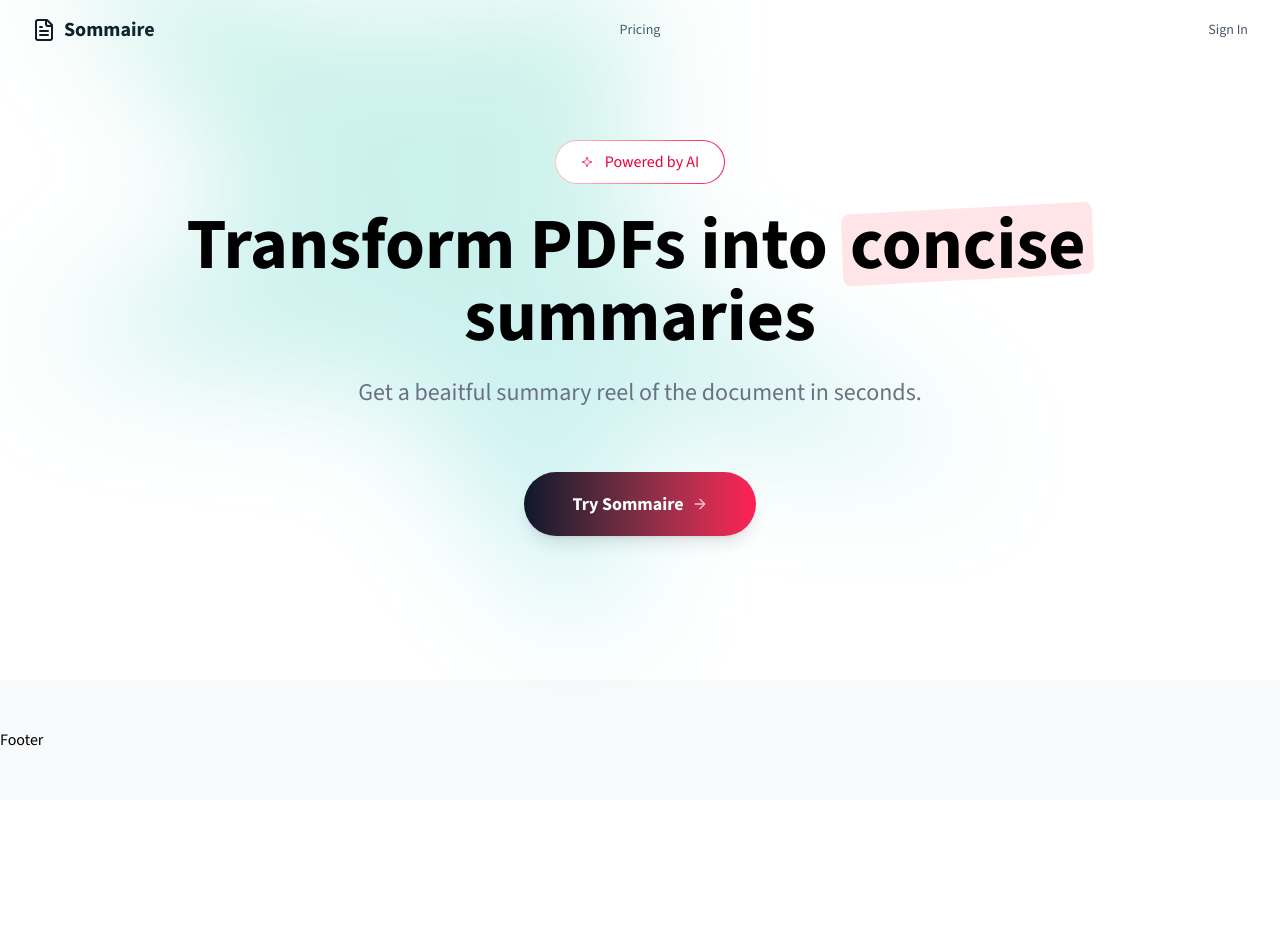
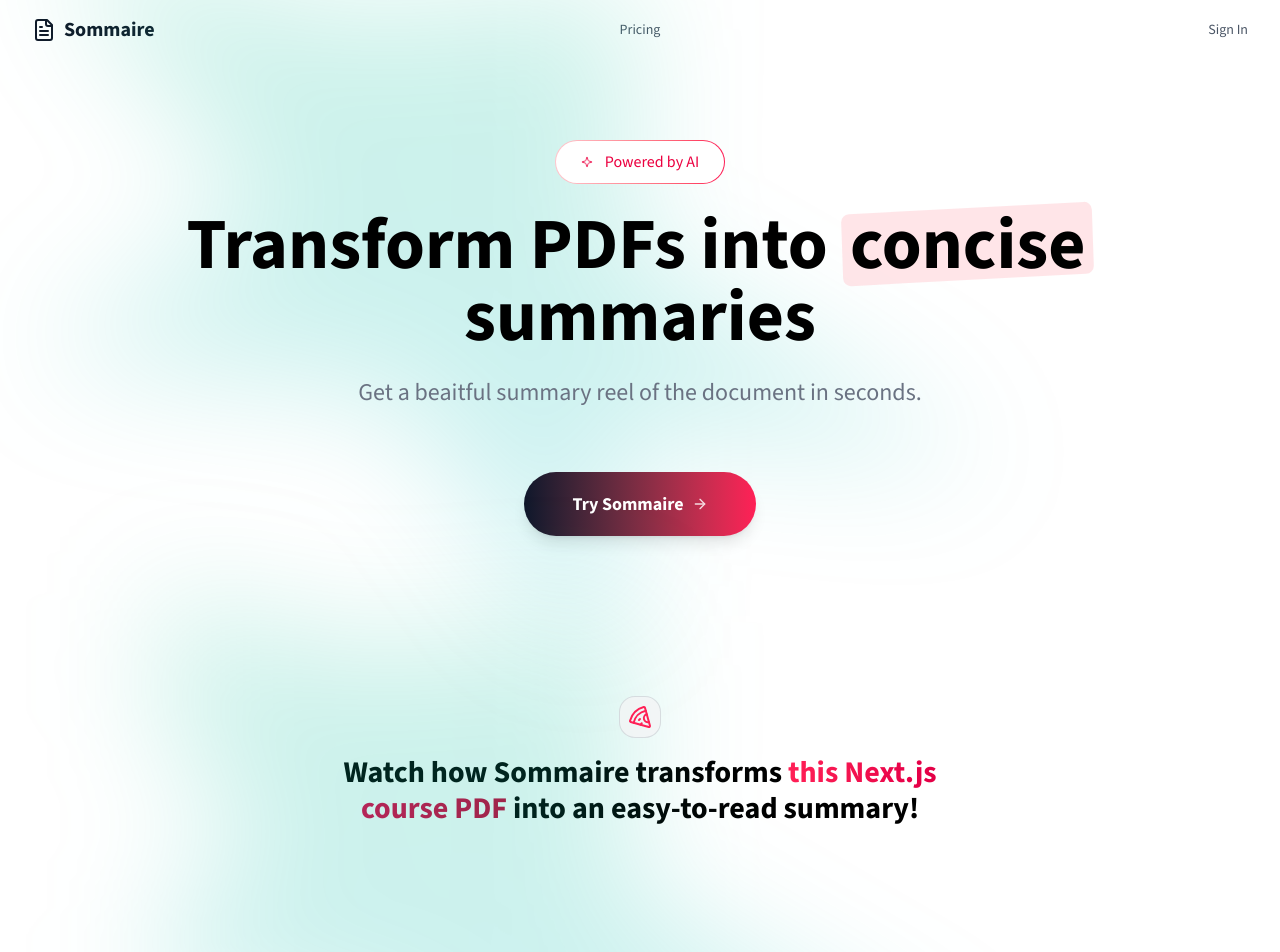
Before and after one commit to masterix09/sommaireAI, a Next.js app: page / in a window 1280 px wide. Shown: the top 952 px of the page. Before the commit the page ends 800 px from the top, so only its background shows below. Built offline with nearby package versions, Linux system fonts and the light colour scheme.

Commit message:
finish implement demo-section

```diff
--- a/app/page.tsx
+++ b/app/page.tsx
@@ -1,4 +1,5 @@
 import BGGradient from "@/components/common/bg-gradient";
+import DemoSection from "@/components/home/demo-section";
 import HeroSection from "@/components/home/hero-section";
 
 export default function Home() {
@@ -8,8 +9,8 @@
       <div className="flex flex-col">
         <HeroSection />
       </div>
-      {/* <DemoSecton />
-      <HowItWorksSection />
+      <DemoSection />
+      {/* <HowItWorksSection />
       <PricingSection />
       <CTASection /> */}
     </div>
--- /dev/null
+++ b/components/home/demo-section.tsx
@@ -0,0 +1,32 @@
+import React from "react";
+import BGGradient from "../common/bg-gradient";
+import { Pizza } from "lucide-react";
+
+const DemoSection = () => {
+  return (
+    <section className="relative">
+      <div className="py-12 lg:py-24 max-w-5xl mx-auto px-4 sm:px-6 lg:px-8 lg:pt-12">
+        <BGGradient />
+        <div className="flex flex-col items-center text-center space-y-4">
+          <div className="inline-flex items-center justify-center p-2 rounded-2xl bg-gray-100/80 backdrop-blur-xs border border-gray-500/20 mb-4">
+            <Pizza className="size-6 text-rose-500" />
+          </div>
+          <div className="text-center mb-16">
+            <h3 className="font-bold text-3xl max-w-2xl mx-auto px-4 sm:px-6">
+              Watch how Sommaire transforms{" "}
+              <span className="bg-linear-to-r from-rose-500 to-rose-700 bg-clip-text text-transparent">
+                this Next.js course PDF
+              </span>{" "}
+              into an easy-to-read summary!
+            </h3>
+          </div>
+          <div className="flex justify-center items-center px-2 sm:px-4 lg:px-6">
+            {/* Summary Viewer */}
+          </div>
+        </div>
+      </div>
+    </section>
+  );
+};
+
+export default DemoSection;
```
